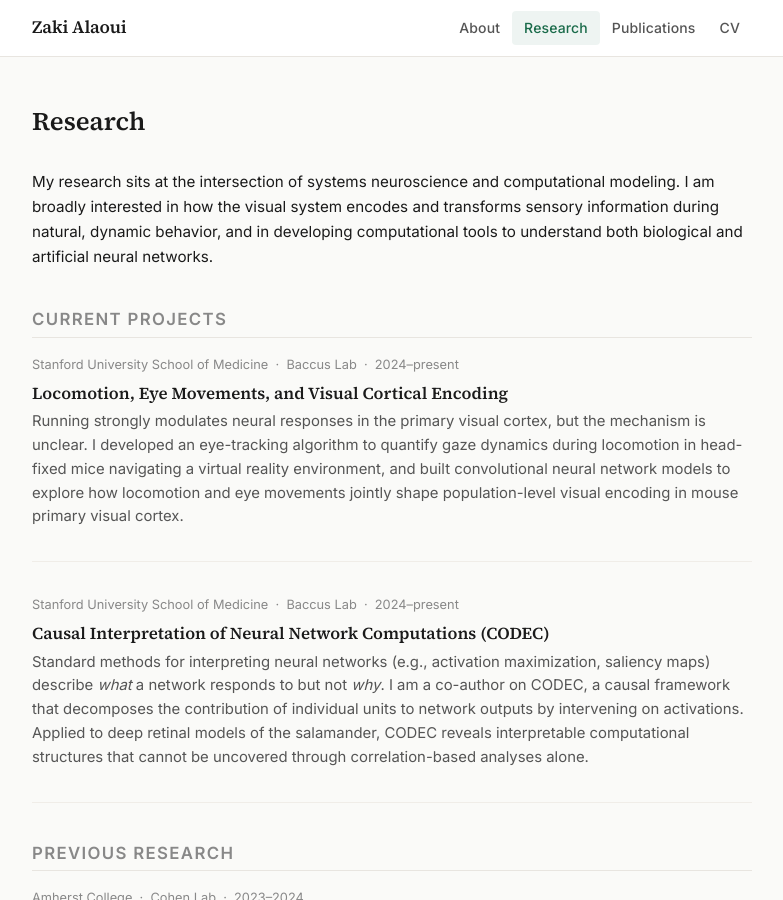
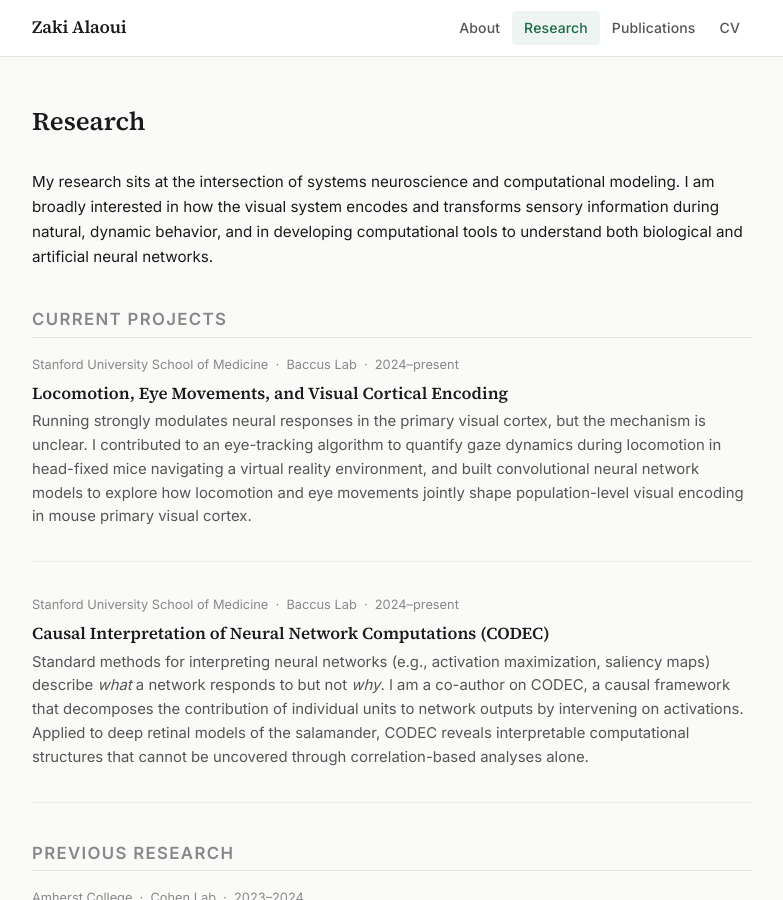
Before and after one commit to zalaoui3/zalaoui3.github.io, a Jekyll site: the page built from research.md, in a window 1280 px wide and 900 px high. Shown: the whole window, without its empty margins (248-1031 px from the left). Built offline with Jekyll 4.4.1, drawn with Linux system fonts in a browser that asks for light colours.

Commit message:
Update contribution description in research.md

```diff
--- a/research.md
+++ b/research.md
@@ -12,7 +12,7 @@ My research sits at the intersection of systems neuroscience and computational m
   <h3>Locomotion, Eye Movements, and Visual Cortical Encoding</h3>
   <p>
     Running strongly modulates neural responses in the primary visual cortex, but the mechanism is unclear.
-    I developed an eye-tracking algorithm to quantify gaze dynamics during locomotion in head-fixed mice
+    I contributed to an eye-tracking algorithm to quantify gaze dynamics during locomotion in head-fixed mice
     navigating a virtual reality environment, and built convolutional neural network models to explore how
     locomotion and eye movements jointly shape population-level visual encoding in mouse primary visual cortex.
   </p>
```
